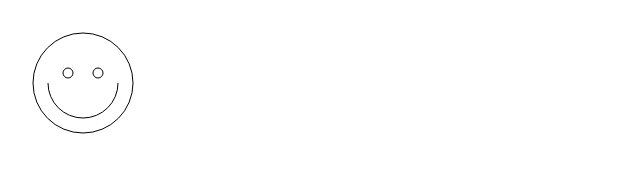
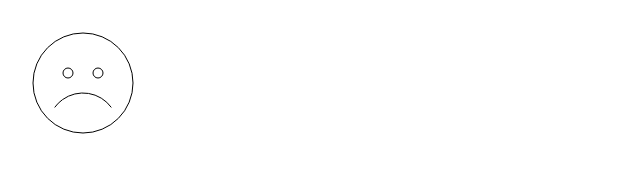
Before and after one commit to jasoncbautista/HappyFaceWeb, a plain HTML site: page index.html in a window 1280 px wide. Shown: the full height of the page, 0-640 px from the left. Drawn offline with Linux system fonts and the light colour scheme.

Commit message:
sad face

```diff
--- a/index.html
+++ b/index.html
@@ -18,13 +18,20 @@
 
                 ctx.beginPath();
                 ctx.arc(75,75,50,0,Math.PI*2,true); // Outer circle
-                ctx.moveTo(110,75);
-                ctx.arc(75,75,35,0,Math.PI,false);  // Mouth (clockwise)
-                ctx.moveTo(65,65);
+               ctx.moveTo(65,65);
                 ctx.arc(60,65,5,0,Math.PI*2,true);  // Left eye
                 ctx.moveTo(95,65);
                 ctx.arc(90,65,5,0,Math.PI*2,true);  // Right eye
                 ctx.stroke();
+
+
+                ctx.beginPath();
+                ctx.arc(75,120,35,Math.PI * 1.8 ,Math.PI * 1.2, true );  // Mouth (clockwise)
+                ctx.stroke();
+
+
+
+
                 }
         }
         draw();
```
Also changed, not shown: 1 other file.
